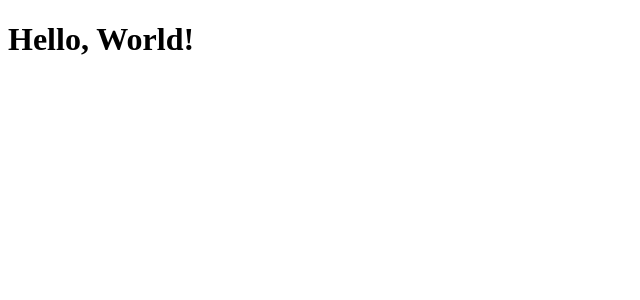
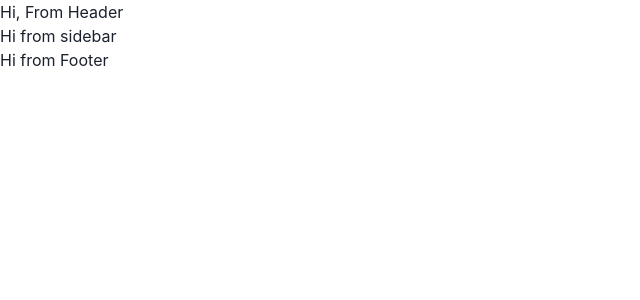
Before and after one commit to jhoard08/Weekly_Groceries_Planner, a React (Vite) app: page / in a window 1280 px wide. Shown: the top 300 px of the page, without its empty margins (0-640 px from the left). Built offline with nearby package versions, Linux system fonts and the light colour scheme.

Commit message:
added chakra, axios, shared files

```diff
--- a/index.html
+++ b/index.html
@@ -4,7 +4,7 @@
         <meta charset="UTF-8" />
         <link rel="icon" type="image/svg+xml" href="/src/app/favicon.svg" />
         <meta name="viewport" content="width=device-width, initial-scale=1.0" />
-    <title>Vite App</title>
+        <title>Wife's weekly grocery list</title>
     </head>
     <body>
         <div id="root"></div>
--- a/package.json
+++ b/package.json
@@ -38,8 +38,13 @@
         "vite": "^3.0.4"
     },
     "dependencies": {
+        "@chakra-ui/react": "^2.2.6",
+        "@emotion/react": "^11.10.0",
+        "@emotion/styled": "^11.10.0",
+        "axios": "^0.27.2",
         "dotenv": "^10.0.0",
         "express": "^4.17.1",
+        "framer-motion": "^7.0.0",
         "react": "^18.2.0",
         "react-dom": "^18.2.0",
         "react-router-dom": "^6.3.0"
--- a/src/app/App.tsx
+++ b/src/app/App.tsx
@@ -1,10 +1,27 @@
-import Hello from './components/Hello';
+import Container from './components/Container/Container';
+import Footer from './components/shared/Footer';
+import Header from './components/shared/Header';
+import Sidebar from './components/shared/Sidebar';
 
 const App: React.FC = () => {
     return (
-        <div>
-            <Hello />
-        </div>
+        <Container className="page-container">
+            <Container className="header-container">
+                <Header className="header">
+                    <h1>Hi, From Header</h1>
+                </Header>
+            </Container>
+            <Container className="sidebar-container">
+                <Sidebar className="sidebar">
+                    <h3>Hi from sidebar</h3>
+                </Sidebar>
+            </Container>
+            <Container className="footer-container">
+                <Footer className="footer">
+                    <h4>Hi from Footer</h4>
+                </Footer>
+            </Container>
+        </Container>
     );
 };
 
--- /dev/null
+++ b/src/app/Providers.tsx
@@ -0,0 +1,12 @@
+import * as React from 'react';
+import { ChakraProvider } from '@chakra-ui/react';
+
+interface IProps {
+    children: React.ReactNode;
+}
+
+const Providers: React.FC<IProps> = ({ children }) => {
+    return <ChakraProvider>{children}</ChakraProvider>;
+};
+
+export default Providers;
--- a/src/app/components/Hello.tsx
+++ /dev/null
@@ -1,11 +0,0 @@
-import Container from './Container/Container';
-
-const Hello: React.FC = () => {
-    return (
-        <Container className="titleHeader">
-            <h1>Hello, World!</h1>
-        </Container>
-    );
-};
-
-export default Hello;
--- /dev/null
+++ b/src/app/components/shared/Footer.tsx
@@ -0,0 +1,7 @@
+import { IShared } from '../../../lib/constants/config';
+
+const Footer: React.FC<IShared> = ({ children }) => {
+    return <div>{children}</div>;
+};
+
+export default Footer;
--- /dev/null
+++ b/src/app/components/shared/Header.tsx
@@ -0,0 +1,7 @@
+import { IShared } from '../../../lib/constants/config';
+
+const Header: React.FC<IShared> = ({ children }) => {
+    return <div>{children}</div>;
+};
+
+export default Header;
--- /dev/null
+++ b/src/app/components/shared/Sidebar.tsx
@@ -0,0 +1,7 @@
+import { IShared } from '../../../lib/constants/config';
+
+const Sidebar: React.FC<IShared> = ({ children }) => {
+    return <div>{children}</div>;
+};
+
+export default Sidebar;
--- a/src/app/main.tsx
+++ b/src/app/main.tsx
@@ -1,6 +1,7 @@
 /* eslint-disable @typescript-eslint/no-non-null-assertion */
 import { StrictMode } from 'react';
 import { createRoot } from 'react-dom/client';
+import Providers from './Providers';
 
 import App from './App';
 
@@ -9,6 +10,8 @@ const root = createRoot(rootElement!);
 
 root.render(
     <StrictMode>
-        <App />
+        <Providers>
+            <App />
+        </Providers>
     </StrictMode>
 );
--- /dev/null
+++ b/src/lib/constants/config.ts
@@ -0,0 +1,4 @@
+export interface IShared {
+    children: React.ReactNode;
+    className: string;
+}
```
Also changed, not shown: src/app/components/Container/Container.tsx (+2 -5 lines), src/app/components/Searchbar/Searcbar.tsx (added, +9 -0 lines), 1 other file (tests, documents, lock files or other folders). Lines whose indentation alone changed are shown as unchanged.
